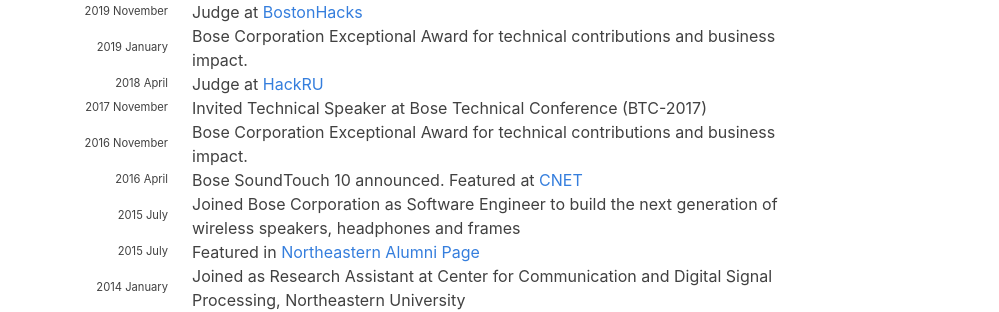
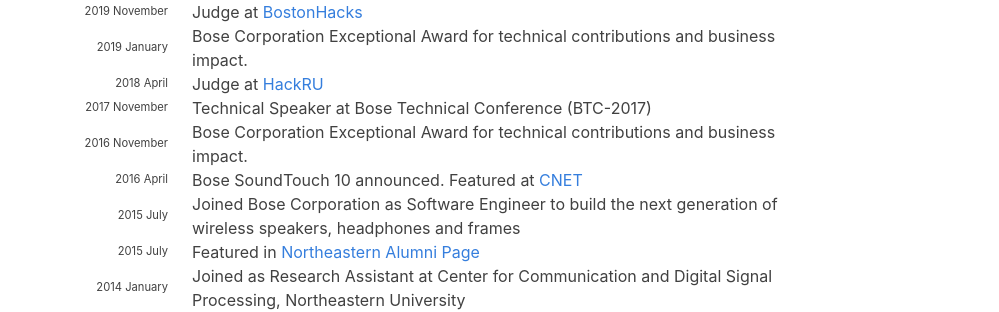
Before and after one commit to hariharanragothaman/hariharanragothaman.github.io, a Jekyll site: the page built from index.md, in a window 1280 px wide and 900 px high, scrolled down 2140 px. Shown: the part 162-474 px from the top of the window, without its empty margins (140-1139 px from the left). Built offline with Jekyll 4.4.1, drawn with Linux system fonts in a browser that asks for light colours; nearby versions of some CDN libraries; some web fonts are replaced.

Commit message:
Polishes and Updates

```diff
--- a/_data/news.yaml
+++ b/_data/news.yaml
@@ -17,7 +17,6 @@
 - year: 2025
   year-extra: April
   description: Reviewer at <a href="https://2025.ieee-educon.org/">IEEE EDUCON 2025</a>
-
 
 #-------------------------------------------- March  ------------------------------------------------------------------------------------------------------------------------------------------------------
 
@@ -254,7 +253,7 @@
 
 - year: 2017
   year-extra: November
-  description: Invited Technical Speaker at  Bose Technical Conference (BTC-2017)
+  description: Technical Speaker at  Bose Technical Conference (BTC-2017)
 
 #-------------------------------------------- 2016 --------------------------------------------------------------------
 
```
